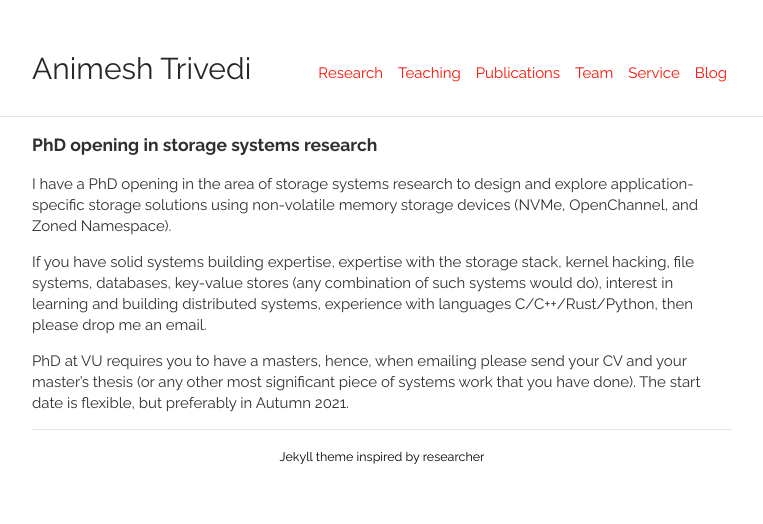
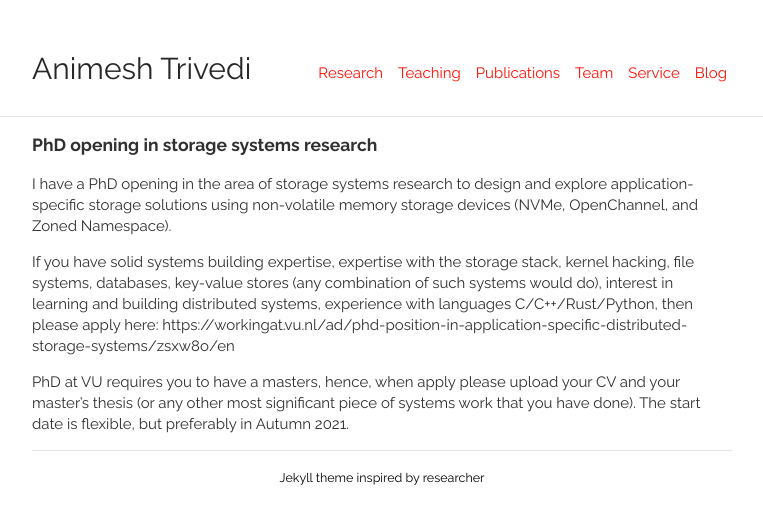
Before and after one commit to animeshtrivedi/animeshtrivedi.github.io, a Jekyll site: the page built from _posts/2021-07-15-phd-opening.md, in a window 1280 px wide. Shown: the top 524 px of the page, without its empty margins (258-1021 px from the left). Built offline with Jekyll 4.4.1, drawn with Linux system fonts in a browser that asks for light colours.

Commit message:
phd position

```diff
--- a/_posts/2021-07-15-phd-opening.md
+++ b/_posts/2021-07-15-phd-opening.md
@@ -9,6 +9,6 @@ permalink: /21-phd-opening/
 ### PhD opening in storage systems research
 I have a PhD opening in the area of storage systems research to design and explore application-specific storage solutions using non-volatile memory storage devices (NVMe, OpenChannel, and Zoned Namespace).
 
-If you have solid systems building expertise, expertise with the storage stack, kernel hacking, file systems, databases, key-value stores (any combination of such systems would do), interest in learning and building distributed systems, experience with languages C/C++/Rust/Python, then please drop me an email.
+If you have solid systems building expertise, expertise with the storage stack, kernel hacking, file systems, databases, key-value stores (any combination of such systems would do), interest in learning and building distributed systems, experience with languages C/C++/Rust/Python, then please apply here: https://workingat.vu.nl/ad/phd-position-in-application-specific-distributed-storage-systems/zsxw8o/en
 
- PhD at VU requires you to have a masters, hence, when emailing please send your CV and your master’s thesis (or any other most significant piece of systems work that you have done). The start date is flexible, but preferably in Autumn 2021.
+PhD at VU requires you to have a masters, hence, when apply please upload your CV and your master’s thesis (or any other most significant piece of systems work that you have done). The start date is flexible, but preferably in Autumn 2021.
```
